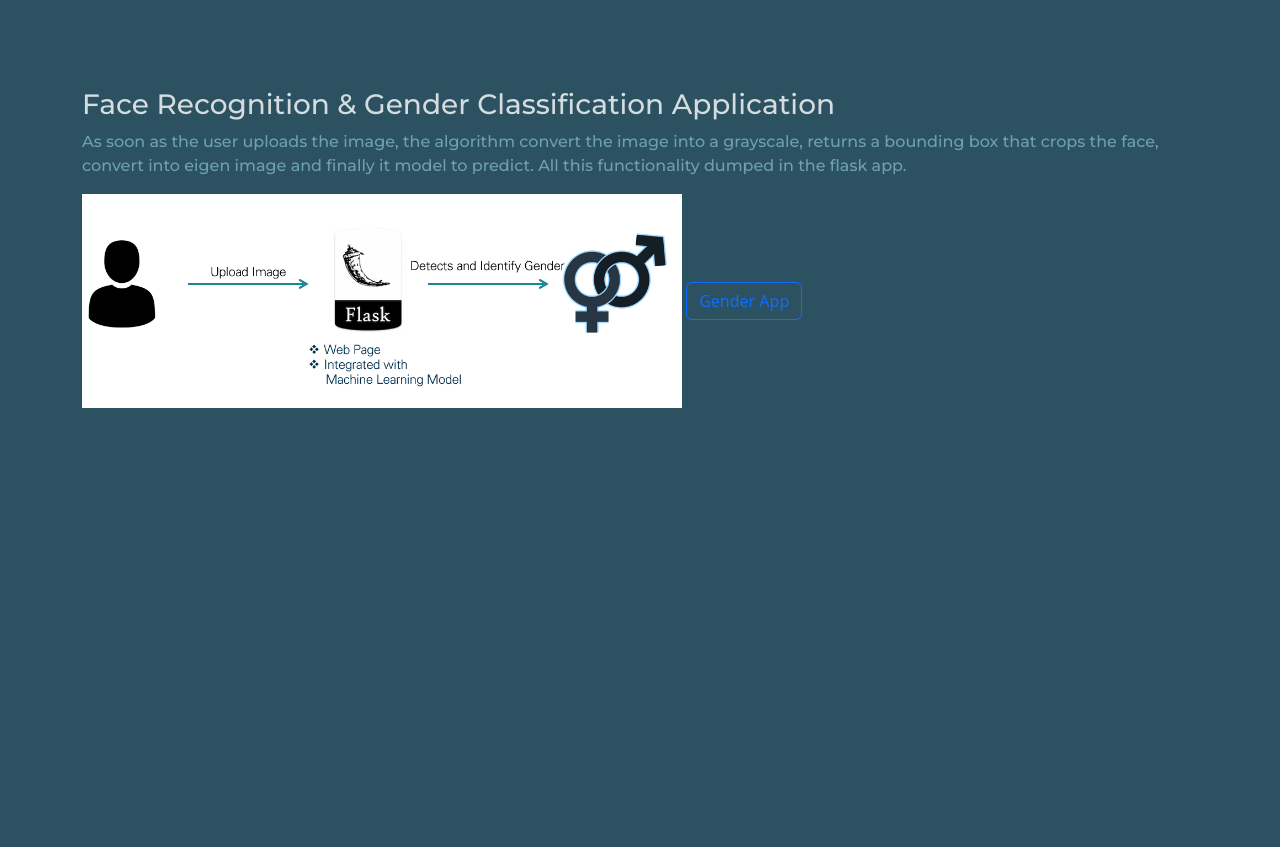
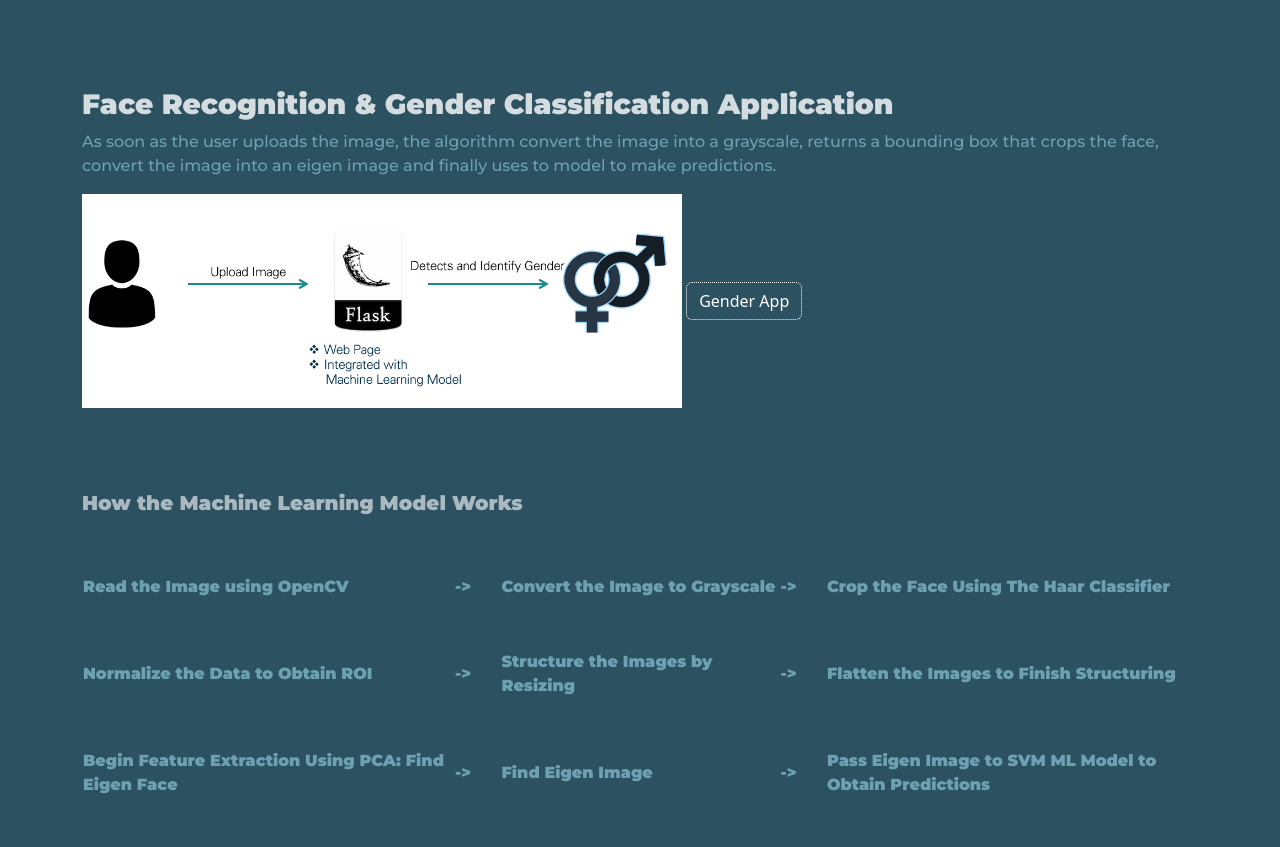
Before and after one commit to manasakalaimalai/nora.ai, a Flask app: page /app/ in a window 1280 px wide. Shown: the part 80-927 px from the top of the page. Before the commit the page ends 488 px from the top, so only its background shows below. Run offline with Flask 2, Linux system fonts and the light colour scheme; lists and menus that the app fills with data are empty; parts of the project's set-up code (start-up, migrations or seed data) failed here and were passed over; some web fonts are replaced.

Commit message:
Update frontend views

```diff
--- a/templates/app.html
+++ b/templates/app.html
@@ -3,20 +3,88 @@
 {% block bodyblock %}
 <head>
     <link href="https://fonts.googleapis.com/css2?family=Amatic+SC:wght@700&family=Montserrat:wght@500;900&family=Orelega+One&display=swap" rel="stylesheet">
+    <style>
+        .typewriter p {
+            color: #fff;
+            font-family: monospace;
+            overflow: hidden; /* Ensures the content is not revealed until the animation */
+            border-right: .15em solid orange; /* The typwriter cursor
+            white-space: nowrap; /* Keeps the content on a single line */
+            margin: 0 auto; /* Gives that scrolling effect as the typing happens */
+            letter-spacing: .15em; /* Adjust as needed */
+            animation:
+            typing 3.5s steps(30, end),
+            blink-caret .5s step-end infinite;
+        }
+
+        /* The typing effect */
+        @keyframes typing {
+            from { width: 0 }
+            to { width: 100% }
+        }
+
+        /* The typewriter cursor effect */
+        @keyframes blink-caret {
+            from, to { border-color: transparent }
+            50% { border-color: orange }
+        } */
+
+        p {
+            color: white;
+            line-height:40px;
+            font-family: Montserrat;
+            letter-spacing: 1px;
+        }
+        th {
+            font-family: Montserrat;
+            font-weight: bold;
+            color: #6DA1B2;
+            padding-bottom: 50px;
+        }
+        .alt {
+            color: white;
+        }
+    </style>
 </head>
 
 <div class="container">
     <br><br>
-    <h3 class="display-8" style="font-family: Montserrat; color: white; opacity: 0.80; padding-top: 40px">Face Recognition & Gender Classification Application</h3>
+    <h3 class="display-8" style="font-family: Montserrat; color: white; font-weight: bold; opacity: 0.80; padding-top: 40px;">Face Recognition & Gender Classification Application</h3>
 
-    <p style="font-family: Montserrat; color: #6DA1B2">
-        As soon as the user uploads the image, the algorithm convert the image into a grayscale, returns a bounding box that crops the face, convert into eigen image and
-        finally it model to predict. All this functionality dumped in the flask app.
+    <p style="font-family: Montserrat; color: #6DA1B2;">
+        As soon as the user uploads the image, the algorithm convert the image into a grayscale, returns a bounding box that crops the face, convert the image into an eigen image and finally uses to model to make predictions.
     </p>
     <img src="/static/images/images/002.PNG" class="image-fluid" width="600" alt="">
 
-    <a class="btn btn-outline-primary" href="/app/gender/">Gender App</a>
+    <a class="btn btn-outline-primary" style="color: white; border-color: white; border-style: dotted;" href="/app/gender/">Gender App</a>
+    <p style="font-family: Montserrat; padding-top: 80px; padding-bottom: 40px; color: white; opacity: 0.60; font-size: 20px; font-weight: bold;">
+        How the Machine Learning Model Works
+    </p>
 
+    <table>
+        <tr>
+            <th class="col-4">Read the Image using OpenCV</th>
+            <th class="col">-></th>
+            <th class="col-3">Convert the Image to Grayscale</th>
+            <th class="col">-></th>
+            <th class="col-4">Crop the Face Using The Haar Classifier</th>
+            <!-- <br><p class='alt'>A bounding box is created</p> -->
+        </tr>
+        <tr>
+            <th>Normalize the Data to Obtain ROI</th>
+            <th class="col">-></th>
+            <th>Structure the Images by Resizing</th>
+            <th class="col">-></th>
+            <th>Flatten the Images to Finish Structuring</th>
+        </tr>
+        <tr>
+            <th>Begin Feature Extraction Using PCA: Find Eigen Face</th>
+            <th class="col">-></th>
+            <th>Find Eigen Image</th>
+            <th class="col">-></th>
+            <th>Pass Eigen Image to SVM ML Model to Obtain Predictions</th>
+        </tr>
+    </table>
 </div>
 
 {% endblock %}
--- a/templates/gender.html
+++ b/templates/gender.html
@@ -11,8 +11,8 @@
         <div class="col">
             <br><br>
             <!-- form : upload the image -->
-            <h3 class="display-8" >Gender Classification</h3>
-            <p>Upload an image (.jpg, .jpeg, .png), our model will
+            <h3 class="display-8" style="font-family: Montserrat; color: white; font-weight: bold; opacity: 0.80; padding-top:30px;"">Gender Classification</h3>
+            <p style="color: #6DA1B2; font-size: 18px;">Upload an image (.jpg, .jpeg, .png), our model will
                 detect face first and then predict gender based on face (Male or Female)
             </p>
             <!-- upload image form -->
```
Also changed, not shown: app.css (added, +30 -0 lines), templates/index.html (+40 -5 lines).
